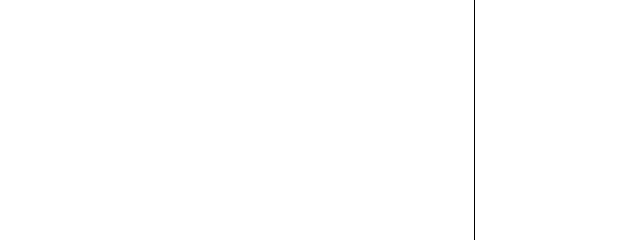
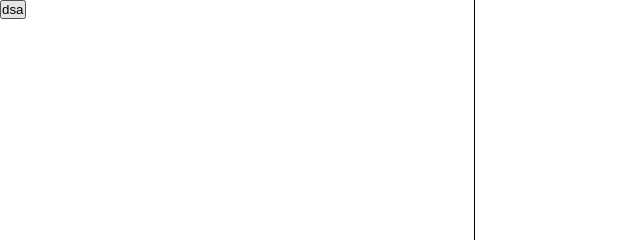
Before and after one commit to luckmer/Jump_Game, a plain HTML site: page index.html in a window 1280 px wide. Shown: the top 240 px of the page, 0-640 px from the left. Drawn offline with Linux system fonts and the light colour scheme.

Commit message:
html update

```diff
--- a/index.html
+++ b/index.html
@@ -8,10 +8,11 @@
 <body>
     <div class="index">
         <div class="game">
+
             <div class="character"></div>
         </div>
-
     </div>
+    <button>dsa</button>
     <script src="index.js"></script>
 
 </body>
```
